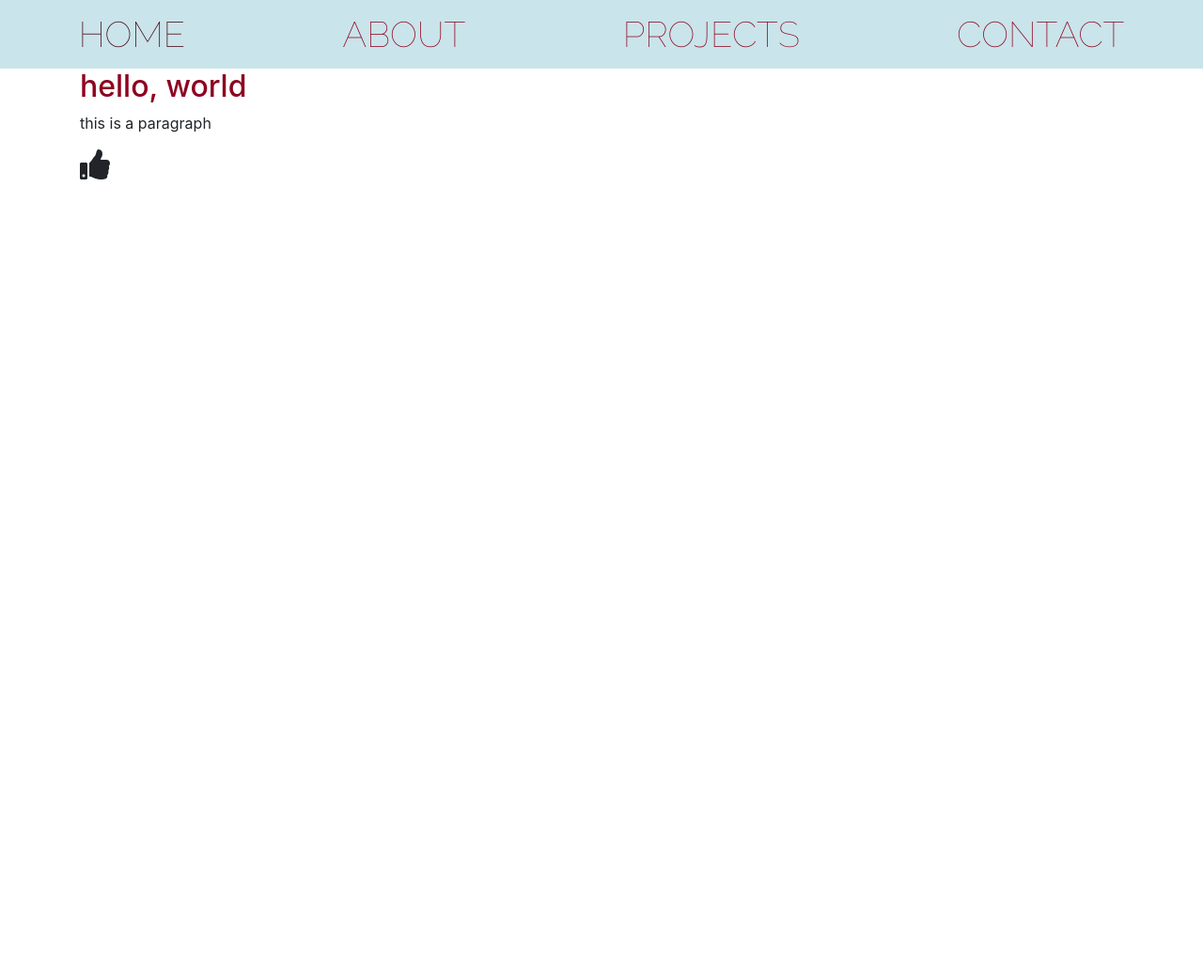
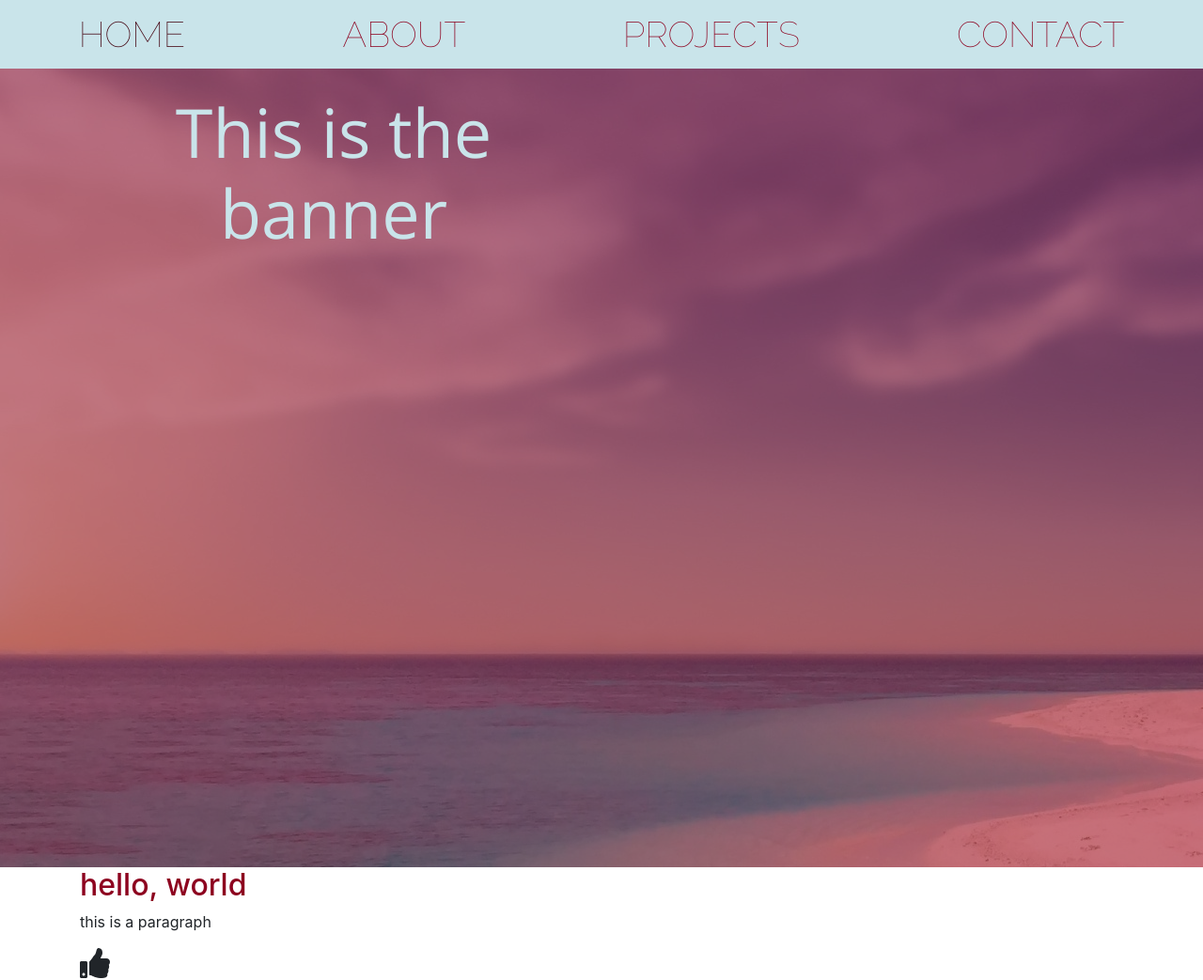
Before and after one commit to Zack2171/Zack2171.github.io, a Jekyll site: the page built from index.html, in a window 1280 px wide. Shown: the whole page at 94% size. Built offline with Jekyll 4.4.1, drawn with Linux system fonts in a browser that asks for light colours; nearby versions of some CDN libraries; before the commit the page ends 900 px from its top, so only the background shows below that.

```diff
--- a/_includes/header.html
+++ b/_includes/header.html
@@ -1,3 +1,18 @@
 <header class="main">
   {% include nav-links.html %}
+
+  <section id="banner" class="py-5 d-none d-sm-block">
+    <div class="primary-overlay text-white">
+      <div class="container">
+        <div class="row">
+          <div class="col-md-6 text-center">
+            <h1 class="display-3 pt-4">
+              This is the banner
+            </h1>
+        </div>
+        <div class="col-md-6"></div>
+      </div>
+    </div>
+  </section>
+
 </header>
--- a/css/custom/_variables.scss
+++ b/css/custom/_variables.scss
@@ -1,5 +1,5 @@
 // Custom variables
 $primary: #8d021f; // burgundy
-$nav-backround: #c9e4ea; // ice blue
+$secondary: #c9e4ea; // ice blue
 $font-primary: 'Raleway', helvetica, sans;
 $font-secondary: 'Open Sans', helvetica, arial, sans;
--- a/css/custom/includes/_header.scss
+++ b/css/custom/includes/_header.scss
@@ -3,3 +3,22 @@
 .main {
   color: $primary
 }
+
+#banner{
+  position: relative;
+  background: url('../img/banner.jpeg');
+  min-height: 850px;
+
+  .primary-overlay{
+    background: rgba(141,2,31,0.5);
+    position: absolute;
+    top: 0;
+    left: 0;
+    width: 100%;
+    height: 100%;
+  }
+  h1 {
+    color: $secondary;
+    font-family: $font-secondary;
+  }
+}
--- a/css/custom/includes/_nav-links.scss
+++ b/css/custom/includes/_nav-links.scss
@@ -1,7 +1,7 @@
 // Custom nav-links styles
 
 .nav {
-  background-color: $nav-backround;
+  background-color: $secondary;
   font-family: $font-primary;
   font-size: 38px;
 }
```
Also changed, not shown: .travis.yml (added), img/banner.jpeg (added), 3 other files.
